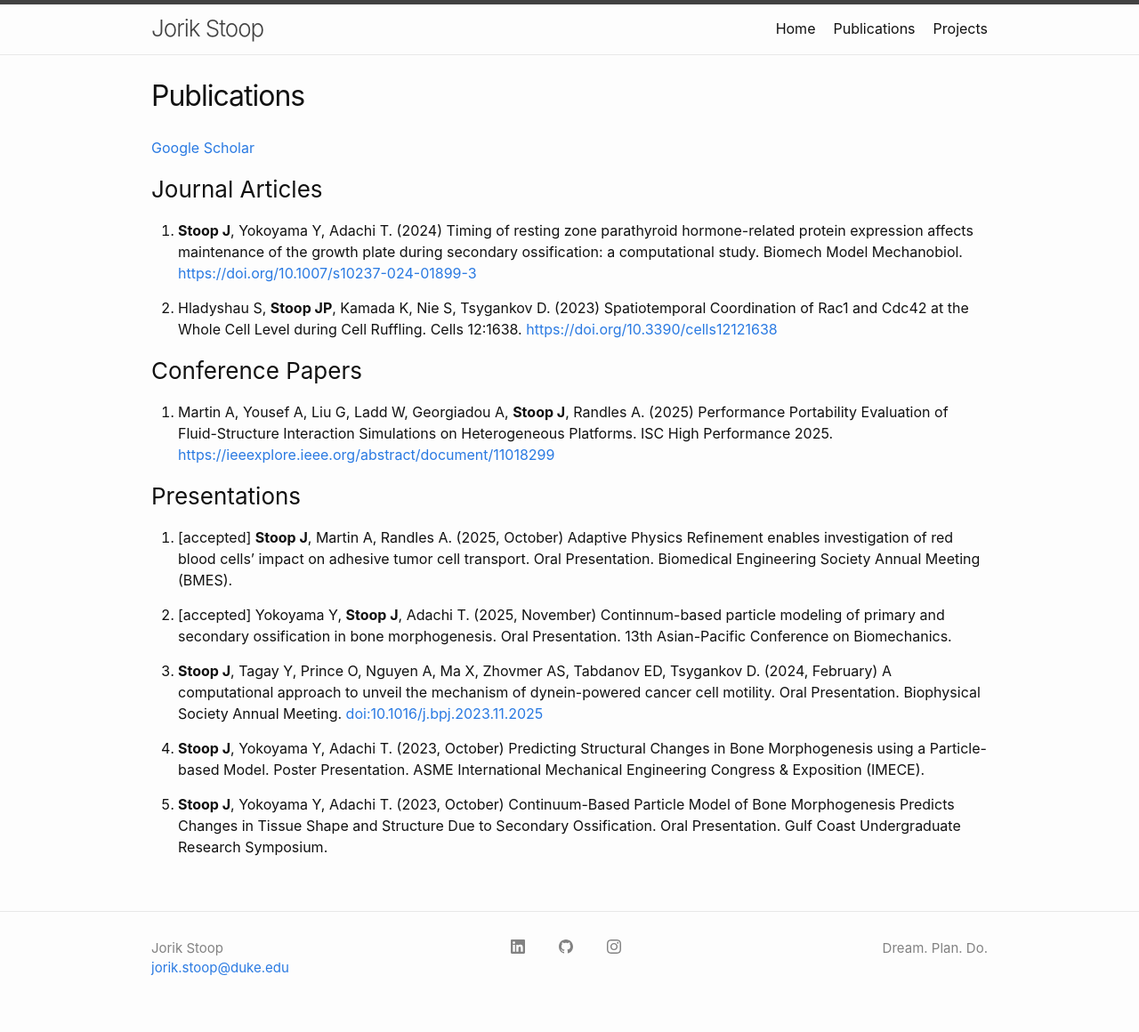
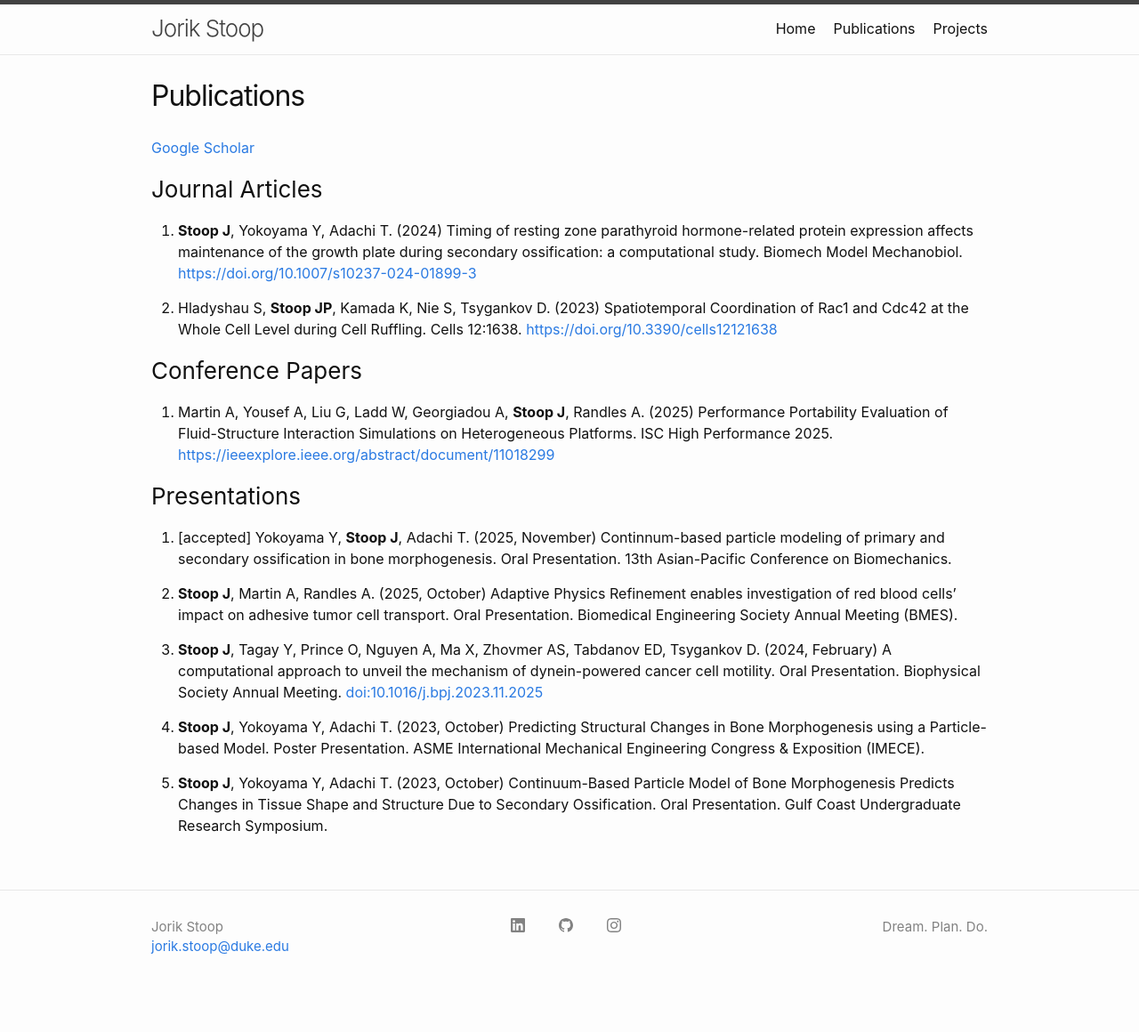
Before and after one commit to jorikstoop/jorikstoop.github.io, a Jekyll site: the page built from publications.md, in a window 1280 px wide. Shown: the whole page at 89% size. Built offline with Jekyll 4.4.1, drawn with Linux system fonts in a browser that asks for light colours; after the commit the page ends 1136 px from its top, so only the background shows below that.

```diff
--- a/publications.md
+++ b/publications.md
@@ -17,9 +17,9 @@ permalink: /publications/
 
 ### Presentations
 
-1. [accepted] **Stoop J**, Martin A, Randles A. (2025, October) Adaptive Physics Refinement enables investigation of red blood cells’ impact on adhesive tumor cell transport. Oral Presentation. Biomedical Engineering Society Annual Meeting (BMES).
+1.  [accepted] Yokoyama Y, **Stoop J**, Adachi T. (2025, November) Continnum-based particle modeling of primary and secondary ossification in bone morphogenesis. Oral Presentation. 13th Asian-Pacific Conference on Biomechanics.
 
-2. [accepted] Yokoyama Y, **Stoop J**, Adachi T. (2025, November) Continnum-based particle modeling of primary and secondary ossification in bone morphogenesis. Oral Presentation. 13th Asian-Pacific Conference on Biomechanics.
+2. **Stoop J**, Martin A, Randles A. (2025, October) Adaptive Physics Refinement enables investigation of red blood cells’ impact on adhesive tumor cell transport. Oral Presentation. Biomedical Engineering Society Annual Meeting (BMES).
 
 3. **Stoop J**, Tagay Y, Prince O, Nguyen A, Ma X, Zhovmer AS, Tabdanov ED, Tsygankov D. (2024, February) A computational approach to unveil the mechanism of dynein-powered cancer cell motility. Oral Presentation. Biophysical Society Annual Meeting. [doi:10.1016/j.bpj.2023.11.2025](https://doi.org/10.1016/j.bpj.2023.11.2025){:target="_blank"}
 
```
Also changed, not shown: _posts/2025-10-11-BMES.md (added, +10 -0 lines), 1 other file.
